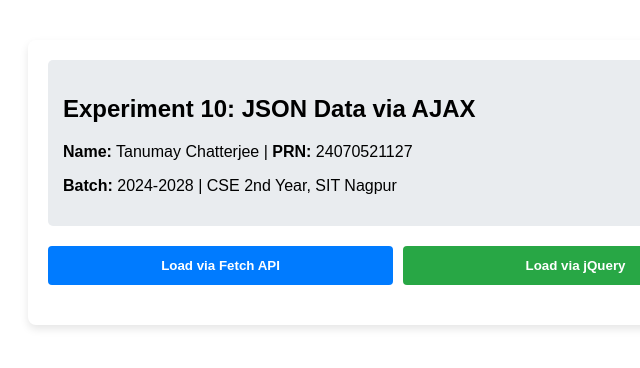
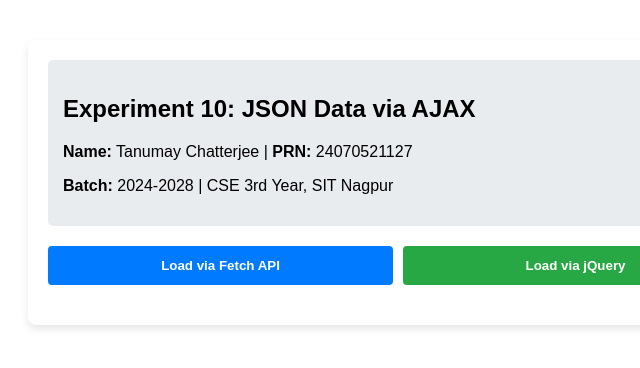
Before and after one commit to Tanumay-tech/JavaScript, a plain HTML site: page Experiment_10/index.html in a window 1280 px wide. Shown: the full height of the page, 242-882 px from the left. Drawn offline with nearby package versions, Linux system fonts and the light colour scheme.

Commit message:
Updated academic year to 3rd Year in Exp 9 and 10

```diff
--- a/Experiment_10/index.html
+++ b/Experiment_10/index.html
@@ -23,7 +23,7 @@
     <div class="header-card">
         <h2>Experiment 10: JSON Data via AJAX</h2>
         <p><strong>Name:</strong> Tanumay Chatterjee | <strong>PRN:</strong> 24070521127</p>
-        <p><strong>Batch:</strong> 2024-2028 | CSE 2nd Year, SIT Nagpur</p>
+        <p><strong>Batch:</strong> 2024-2028 | CSE 3rd Year, SIT Nagpur</p>
     </div>
 
     <div class="btn-group">
```
Also changed, not shown: Experiment_9/index.html (+1 -1 lines).
